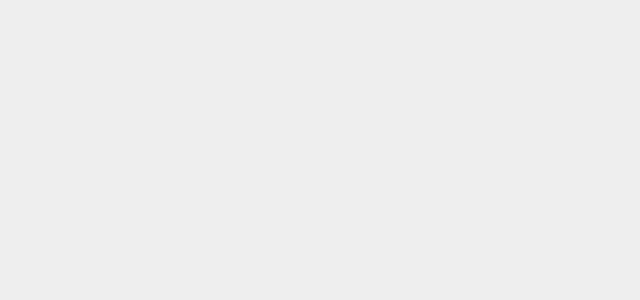
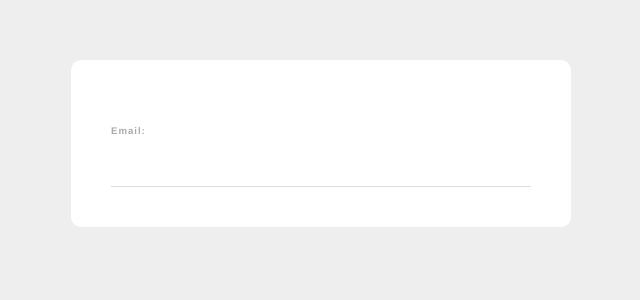
Before and after one commit to Maryahcee/web-form, a Vue app: page / in a window 1280 px wide. Shown: the top 300 px of the page, without its empty margins (319-959 px from the left). Built offline with nearby package versions, Linux system fonts and the light colour scheme.

Commit message:
Update App.vue
import signup form
add signup form components

```diff
--- a/src/App.vue
+++ b/src/App.vue
@@ -1,10 +1,12 @@
 <template>
+<SignupForm />
 </template>
 
 <script>
+import SignupForm from './components/SignupForm.vue'
 export default {
   name: 'App',
-  components: {  }
+  components: { SignupForm }
 }
 </script>
 
```
